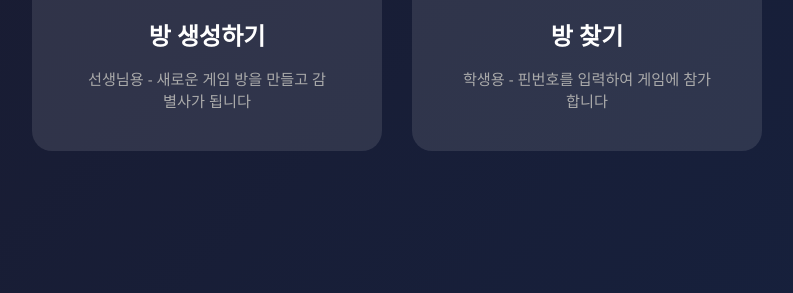
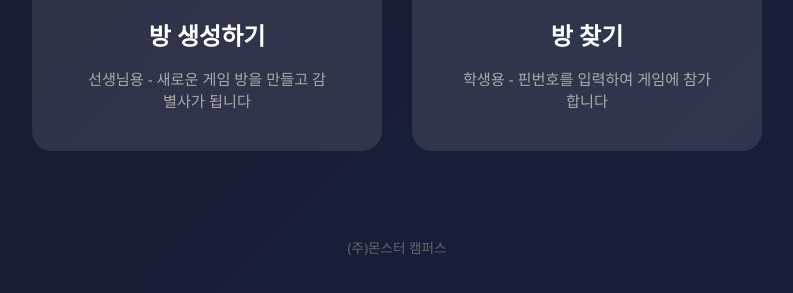
Before and after one commit to yanggeonha/fakefinder, a website: page public/index.html in a window 1280 px wide. Shown: the part 443-736 px from the top of the page, without its empty margins (243-1036 px from the left). Drawn offline with nearby package versions, Linux system fonts and the light colour scheme; no server answers.

Commit message:
Add files via upload

```diff
--- a/public/index.html
+++ b/public/index.html
@@ -214,6 +214,9 @@
     <!-- 에러 토스트 -->
     <div id="toast" class="toast"></div>
 
+    <!-- 푸터 -->
+    <footer class="site-footer">(주)몬스터 캠퍼스</footer>
+
     <script src="/socket.io/socket.io.js"></script>
     <script src="game.js"></script>
 </body>
--- a/public/style.css
+++ b/public/style.css
@@ -1269,6 +1269,17 @@ body {
     margin-bottom: 30px;
 }
 
+/* 푸터 */
+.site-footer {
+    position: fixed;
+    bottom: 100px;
+    left: 0;
+    right: 0;
+    text-align: center;
+    color: #666;
+    font-size: 0.85rem;
+}
+
 /* 반응형 */
 @media (max-width: 1000px) {
     .game-main-container {
```
